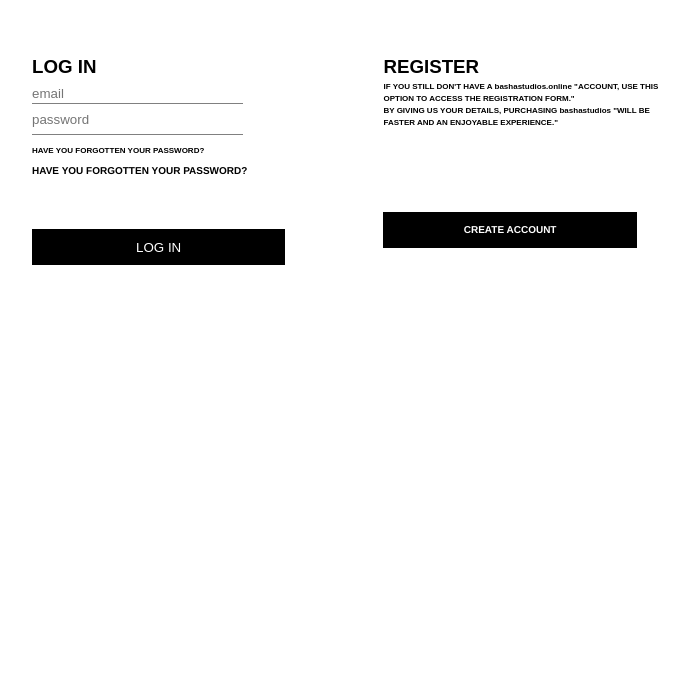
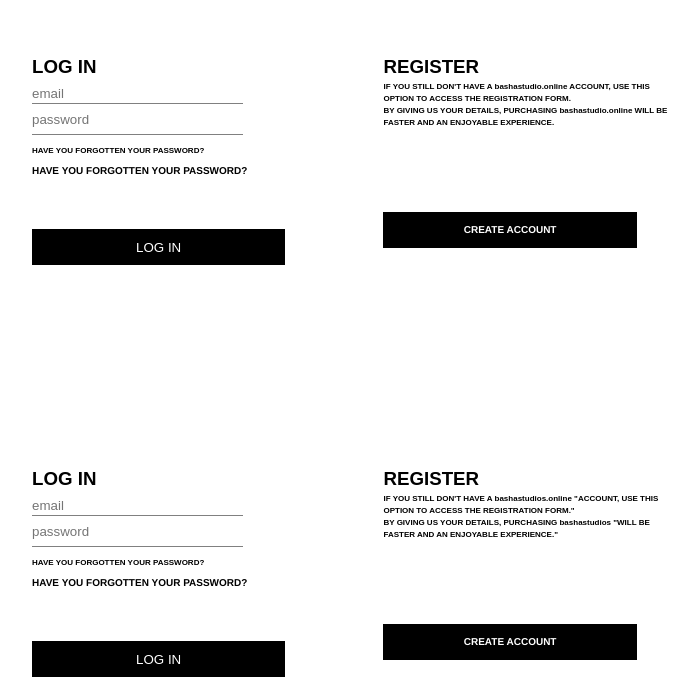
Before and after one commit to sekulya/bashastudio, a website: page login.html in a window 1280 px wide. Shown: the part 147-824 px from the top of the page, without its empty margins (188-886 px from the left). Before the commit the page ends 800 px from the top, so only its background shows below. Drawn offline with Linux system fonts and the light colour scheme; a web font is replaced by a local one.

Commit message:
Update login.html

```diff
--- a/login.html
+++ b/login.html
@@ -4,7 +4,7 @@
     <meta charset="UTF-8" />
     <meta http-equiv="X-UA-Compatible" content="IE=edge" />
     <meta name="viewport" content="width=device-width, initial-scale=1.0" />
-    <title>LOG IN / CREATE ACCOUNT - basha studios - Official Website</title>
+    <title>LOG IN / CREATE ACCOUNT - bashastudio.online - Official Website</title>
     <link
       href="https://fonts.googleapis.com/css2?family=Bebas+Neue&family=Karla:wght@200;300&family=Mulish:wght@200;400&family=PT+Sans&family=Pacifico&family=Shizuru&display=swap"
       rel="stylesheet"
@@ -16,13 +16,76 @@
     <link rel="stylesheet" href="./styles/login.css" />
     <link rel="stylesheet" href="./styles/header.css" />
     <link rel="stylesheet" href="./styles/footer.css" />
-
-    <script src="./scripts/loginValidation.js">
-
-    </script>
+    <script src="./scripts/loginValidation.js"></script>
   </head>
 
   <body>
+    <div id="header"></div>
+    <div id="logindiv">
+      <div id="log">
+        <section>
+          <h3>LOG IN</h3>
+          <form id="form" onsubmit="login(event)">
+            <div id="ep">
+              <input
+                type="email"
+                id="inputEmail"
+                onclick="clickForPass()"
+                placeholder="email"
+                required
+              />
+              <br />
+              <input
+                type="password"
+                id="inputPasswd"
+                placeholder="password"
+                required
+              />
+            </div>
+            <p class="size6">HAVE YOU FORGOTTEN YOUR PASSWORD?</p>
+            <a href="">HAVE YOU FORGOTTEN YOUR PASSWORD?</a>
+            <div id="logbttn">
+              <button type="submit">LOG IN</button>
+            </div>
+          </form>
+        </section>
+      </div>
+      <div id="reg">
+        <section>
+          <h3>REGISTER</h3>
+          <div class="size">
+            <p>
+              IF YOU STILL DON'T HAVE A
+              <span>
+                <strong>bashastudio.online</strong> ACCOUNT, USE THIS OPTION TO ACCESS
+                THE REGISTRATION FORM.
+              </span>
+            </p>
+          </div>
+          <div class="size">
+            <p>
+              BY GIVING US YOUR DETAILS, PURCHASING <b>bashastudio.online</b>
+              WILL BE FASTER AND AN ENJOYABLE EXPERIENCE.
+            </p>
+          </div>
+          <div id="bttn">
+            <button><a href="./create-company.html">CREATE ACCOUNT</a></button>
+          </div>
+        </section>
+      </div>
+    </div>
+    <div id="footer"></div>
+  </body>
+</html>
+<script src="./scripts/login.js"></script>
+<script type="module">
+  import { header } from "./components/header.js";
+  import { footers } from "./components/footer.js";
+  let navbar_div = document.getElementById("header");
+  let footer_div = document.getElementById("footer");
+  footer_div.innerHTML = footers();
+  navbar_div.innerHTML = header();
+</script>
     <div id="header"></div>
     <div id="logindiv">
       <div id="log">
```
